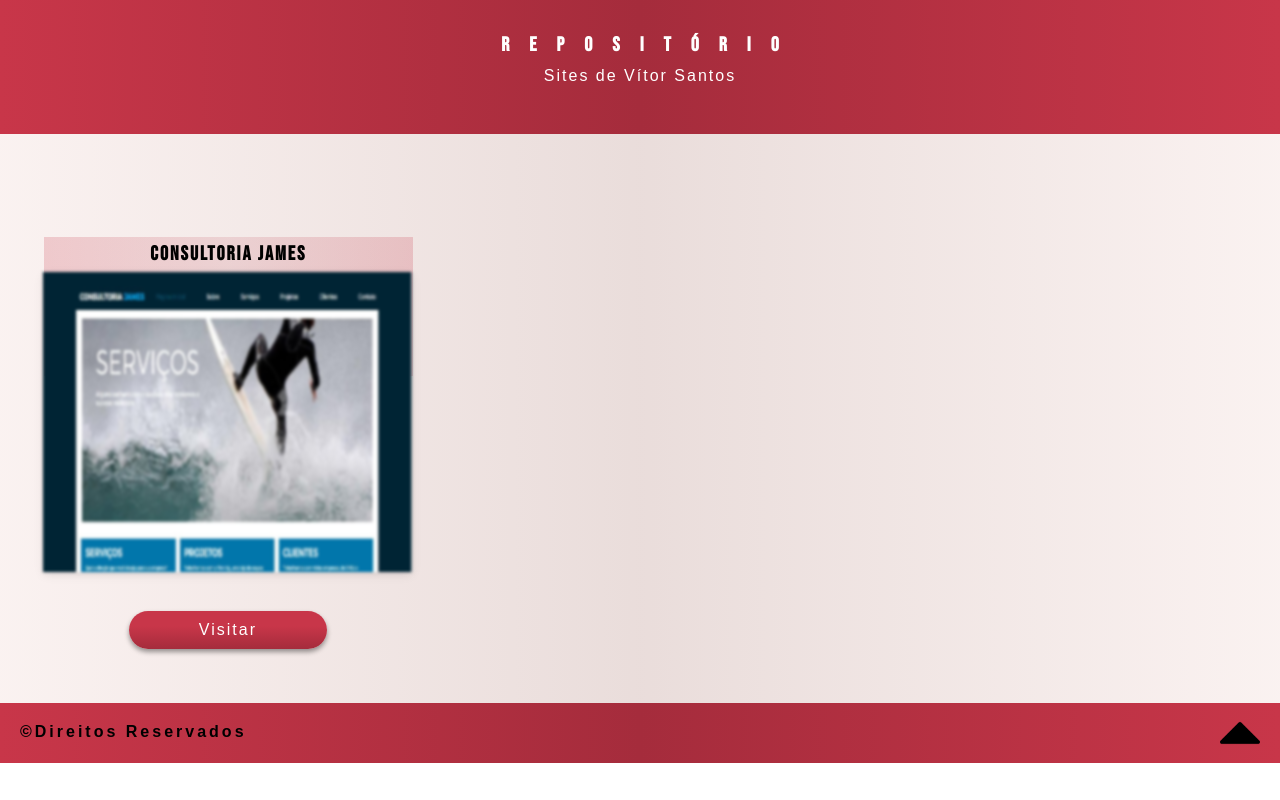
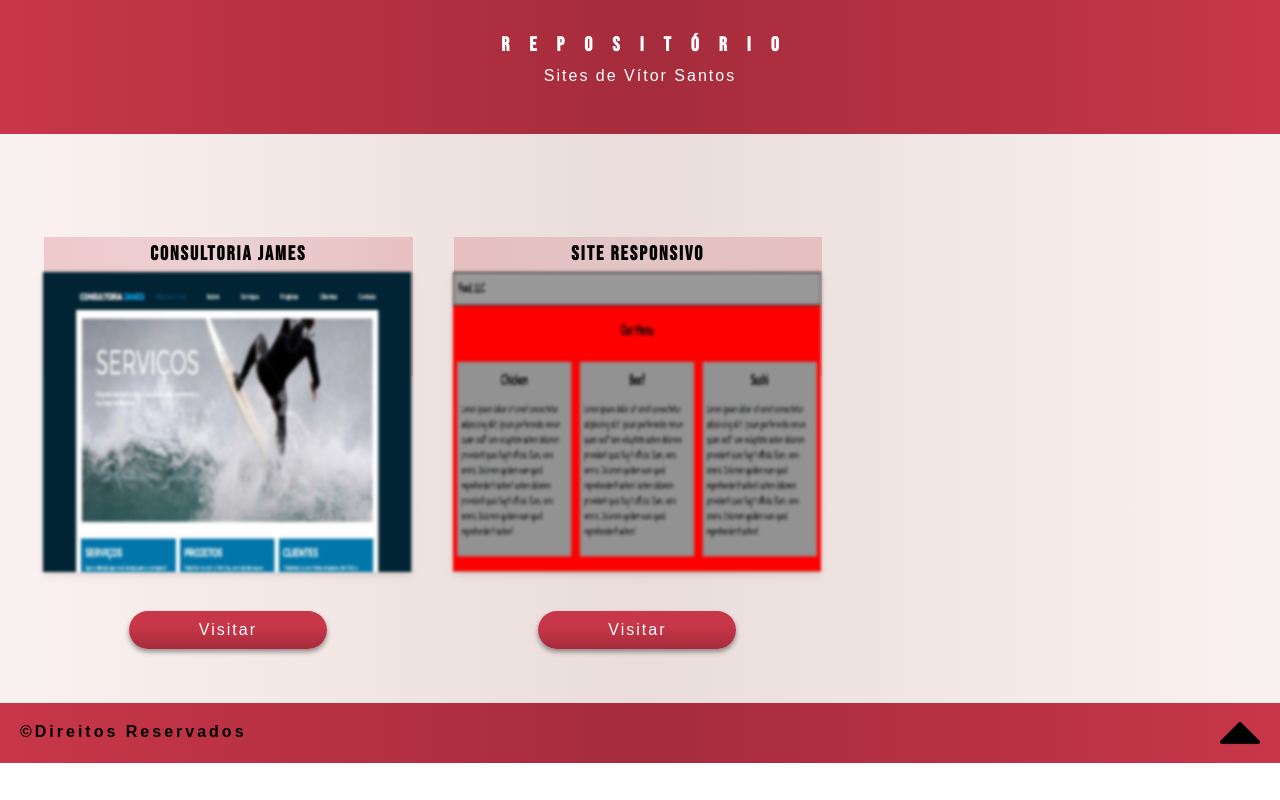
Before and after one commit to vitoroliveiracg/repositorio, a plain HTML site: page index.html in a window 1280 px wide. Drawn offline with Linux system fonts and the light colour scheme; a web font is replaced by a local one.

Commit message:
segundo site commit

```diff
--- a/index.html
+++ b/index.html
@@ -26,6 +26,16 @@
       <img src="img/JamesCo1.JPG" alt="Site-1">
       <a href="https://chiquinhogaveao.github.io/consultoria-james/" target="_blank">Visitar</a>
     </div>
+
+    <div class="c-jc">
+
+      <div>
+        <h2>Site Responsivo</h2>
+        <p>Site responsivo para smartphones, tables e desktops <br><br><br><br></p>
+      </div>
+      <img src="img/Responsivo.JPG" alt="Site-2">
+      <a href="https://chiquinhogaveao.github.io/site-responsivo/" target="_blank">Visitar</a>
+    </div>
   </main>
 
   <footer>
```
Also changed, not shown: img/Responsivo.JPG (added).
